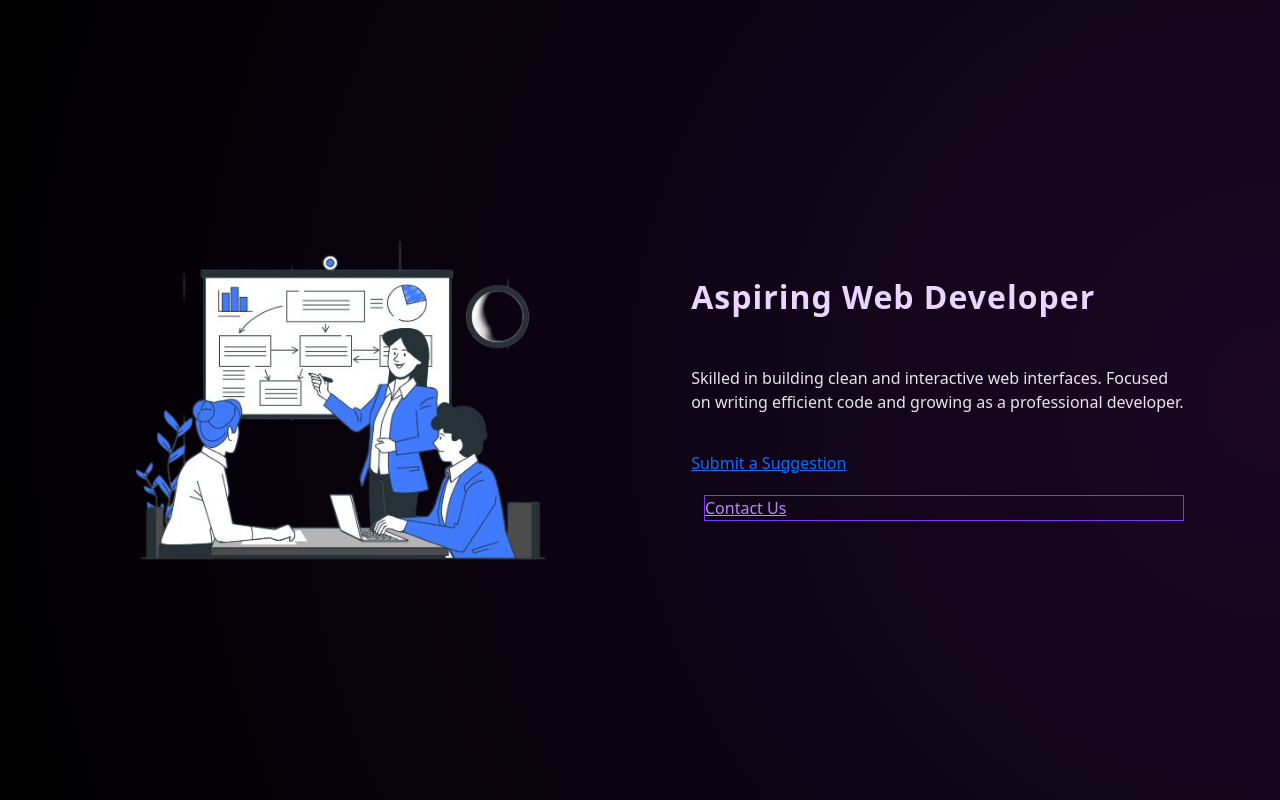
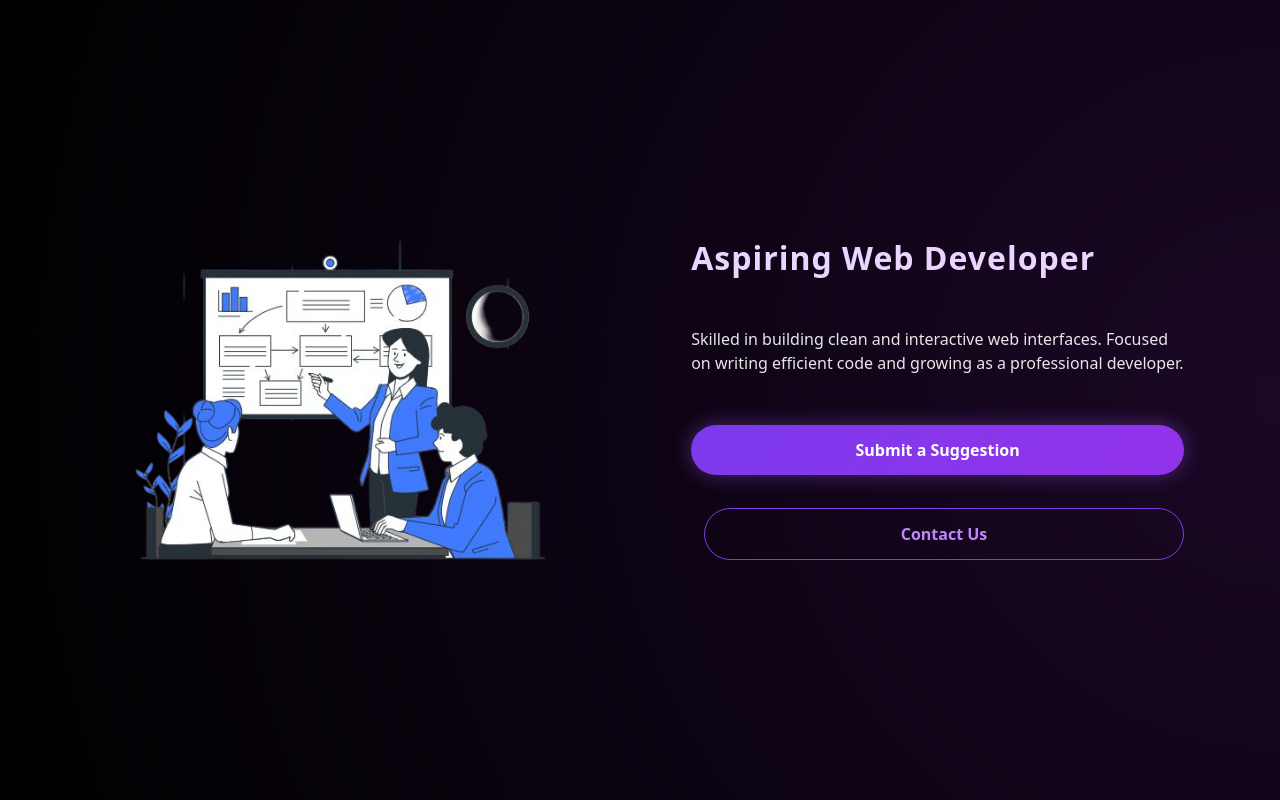
Before and after one commit to Masood-msd/Portfolio-Frontend, a React (Vite) app: page / in a window 1280 px wide. Shown: the part 1192-1992 px from the top of the page. Built offline with nearby package versions, Linux system fonts and the light colour scheme; no server answers.

Commit message:
2nd change in home.jsx

```diff
--- a/src/elements/Home.jsx
+++ b/src/elements/Home.jsx
@@ -91,8 +91,8 @@ export default function Home() {
                 Focused on writing efficient code and growing as a professional
                 developer.
               </p>
-              <a href="/Contact">Submit a Suggestion</a>
-              <a href="/Contact">Contact Us</a>
+              <Link className="a" to="/Contact">Submit a Suggestion</Link>
+              <Link className="a" to="/Contact">Contact Us</Link>
             </div>
           </div>
         </section>
```
